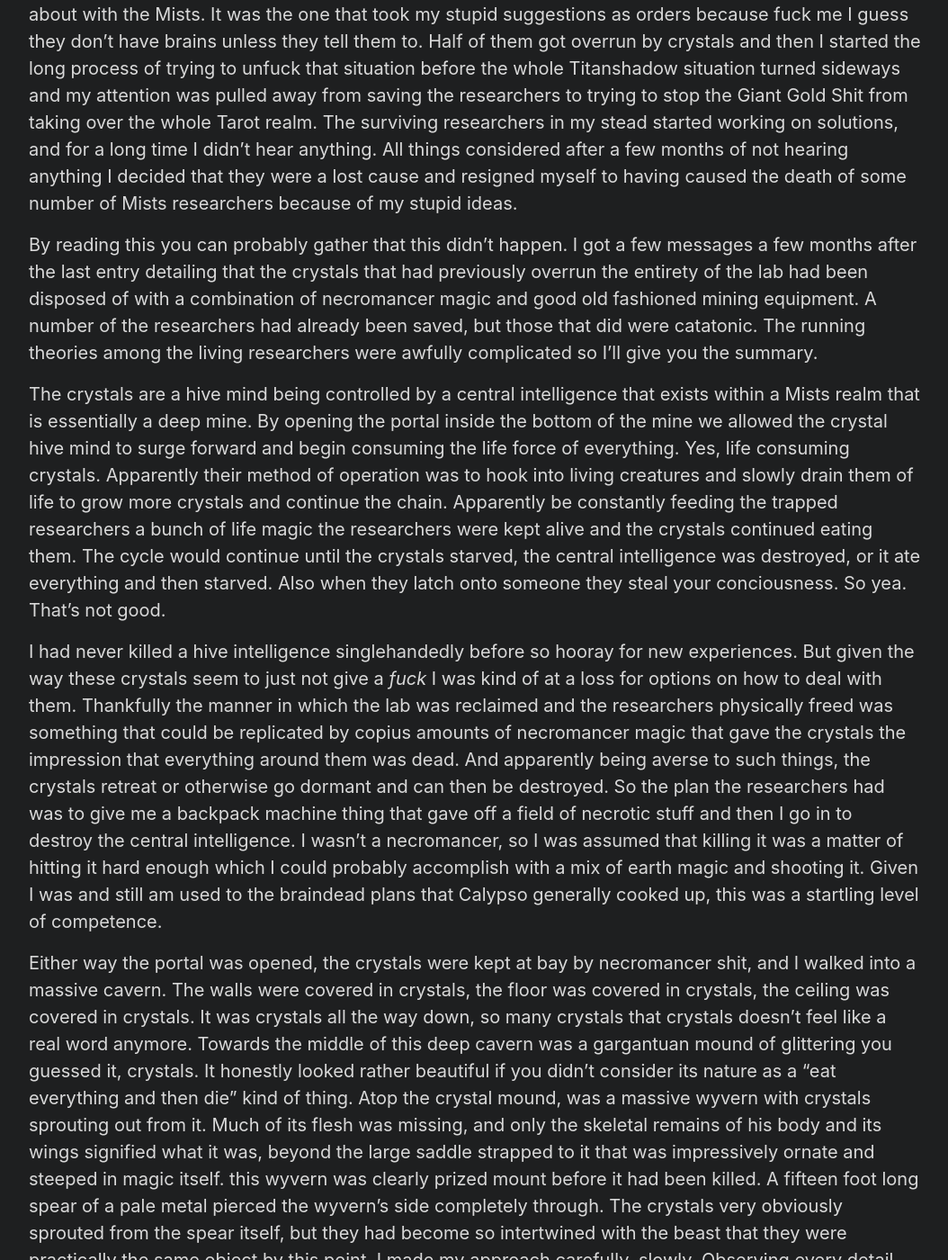
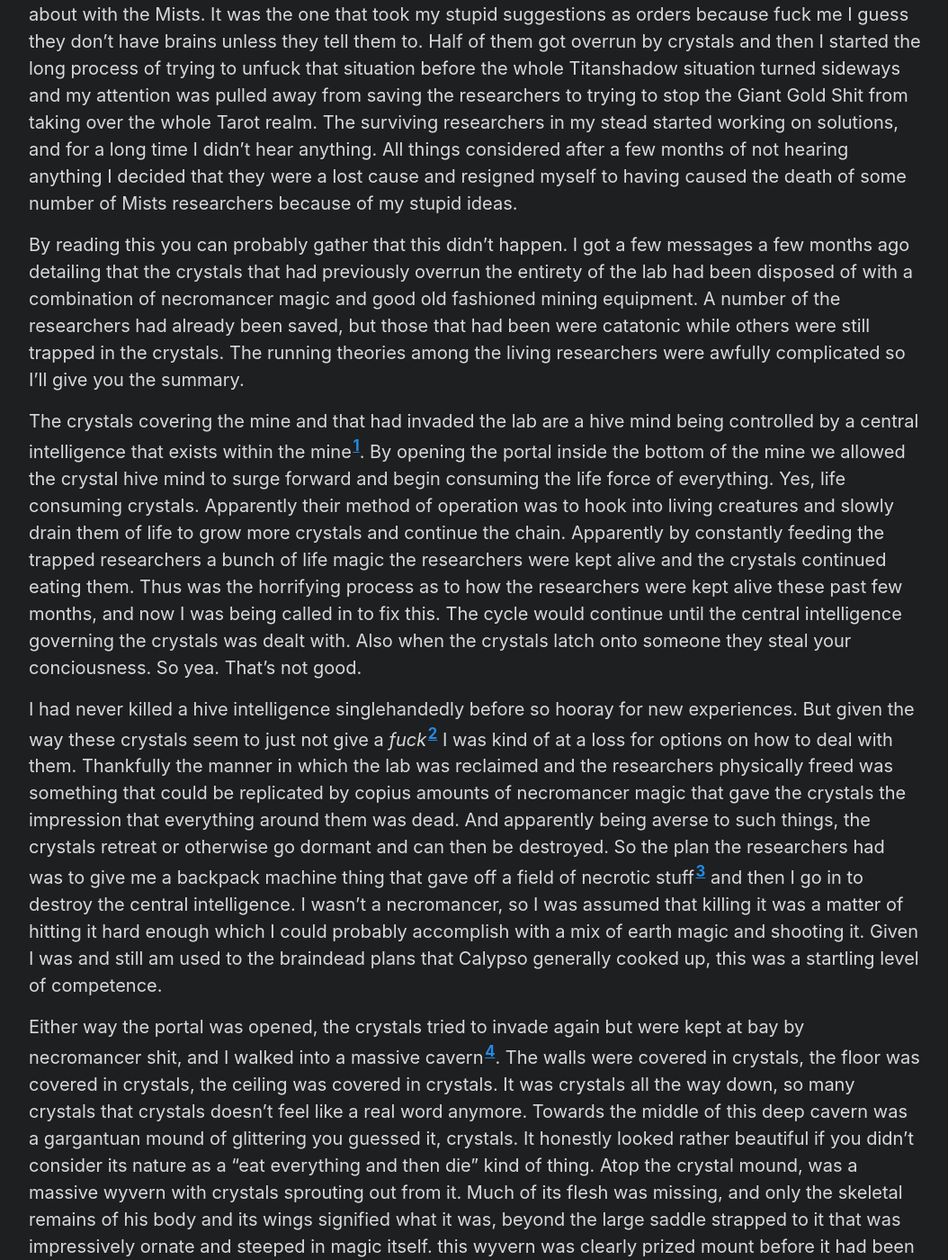
Before and after one commit to Desideratus1/Desideratus1.github.io, a Jekyll site: the page built from _posts/0038-01-01-fixed.md, in a window 1280 px wide and 1400 px high, scrolled down 206 px. Shown: the whole window at 90% size, without its empty margins (112-1166 px from the left). Built offline with Jekyll 4.4.1, drawn with Linux system fonts in a browser that asks for light colours; some of the changed text lies outside the part shown.

Commit message:
edits for Fixed

```diff
--- a/_posts/0038-01-01-fixed.md
+++ b/_posts/0038-01-01-fixed.md
@@ -9,15 +9,15 @@ post_number: 11
 
 So a while ago in "Rant" I talked about a krewe that worked in mapping exploring and generally messing about with the Mists. It was the one that took my stupid suggestions as orders because fuck me I guess they don't have brains unless they tell them to. Half of them got overrun by crystals and then I started the long process of trying to unfuck that situation before the whole Titanshadow situation turned sideways and my attention was pulled away from saving the researchers to trying to stop the Giant Gold Shit from taking over the whole Tarot realm. The surviving researchers in my stead started working on solutions, and for a long time I didn't hear anything. All things considered after a few months of not hearing anything I decided that they were a lost cause and resigned myself to having caused the death of some number of Mists researchers because of my stupid ideas.
 
-By reading this you can probably gather that this didn't happen. I got a few messages a few months after the last entry detailing that the crystals that had previously overrun the entirety of the lab had been disposed of with a combination of necromancer magic and good old fashioned mining equipment. A number of the researchers had already been saved, but those that did were catatonic. The running theories among the living researchers were awfully complicated so I'll give you the summary.
+By reading this you can probably gather that this didn't happen. I got a few messages a few months ago detailing that the crystals that had previously overrun the entirety of the lab had been disposed of with a combination of necromancer magic and good old fashioned mining equipment. A number of the researchers had already been saved, but those that had been were catatonic while others were still trapped in the crystals. The running theories among the living researchers were awfully complicated so I'll give you the summary.
 
-The crystals are a hive mind being controlled by a central intelligence that exists within a Mists realm that is essentially a deep mine. By opening the portal inside the bottom of the mine we allowed the crystal hive mind to surge forward and begin consuming the life force of everything. Yes, life consuming crystals. Apparently their method of operation was to hook into living creatures and slowly drain them of life to grow more crystals and continue the chain. Apparently be constantly feeding the trapped researchers a bunch of life magic the researchers were kept alive and the crystals continued eating them. The cycle would continue until the crystals starved, the central intelligence was destroyed, or it ate everything and then starved. Also when they latch onto someone they steal your conciousness. So yea. That's not good.
+The crystals covering the mine and that had invaded the lab are a hive mind being controlled by a central intelligence that exists within the mine[^fn-mine]. By opening the portal inside the bottom of the mine we allowed the crystal hive mind to surge forward and begin consuming the life force of everything. Yes, life consuming crystals. Apparently their method of operation was to hook into living creatures and slowly drain them of life to grow more crystals and continue the chain. Apparently by constantly feeding the trapped researchers a bunch of life magic the researchers were kept alive and the crystals continued eating them. Thus was the horrifying process as to how the researchers were kept alive these past few months, and now I was being called in to fix this. The cycle would continue until the central intelligence governing the crystals was dealt with. Also when the crystals latch onto someone they steal your conciousness. So yea. That's not good.
 
-I had never killed a hive intelligence singlehandedly before so hooray for new experiences. But given the way these crystals seem to just not give a *fuck* I was kind of at a loss for options on how to deal with them. Thankfully the manner in which the lab was reclaimed and the researchers physically freed was something that could be replicated by copius amounts of necromancer magic that gave the crystals the impression that everything around them was dead. And apparently being averse to such things, the crystals retreat or otherwise go dormant and can then be destroyed. So the plan the researchers had was to give me a backpack machine thing that gave off a field of necrotic stuff and then I go in to destroy the central intelligence. I wasn't a necromancer, so I was assumed that killing it was a matter of hitting it hard enough which I could probably accomplish with a mix of earth magic and shooting it. Given I was and still am used to the braindead plans that Calypso generally cooked up, this was a startling level of competence.
+I had never killed a hive intelligence singlehandedly before so hooray for new experiences. But given the way these crystals seem to just not give a *fuck*[^fn-resistant] I was kind of at a loss for options on how to deal with them. Thankfully the manner in which the lab was reclaimed and the researchers physically freed was something that could be replicated by copius amounts of necromancer magic that gave the crystals the impression that everything around them was dead. And apparently being averse to such things, the crystals retreat or otherwise go dormant and can then be destroyed. So the plan the researchers had was to give me a backpack machine thing that gave off a field of necrotic stuff[^fn-backpack] and then I go in to destroy the central intelligence. I wasn't a necromancer, so I was assumed that killing it was a matter of hitting it hard enough which I could probably accomplish with a mix of earth magic and shooting it. Given I was and still am used to the braindead plans that Calypso generally cooked up, this was a startling level of competence.
 
-Either way the portal was opened, the crystals were kept at bay by necromancer shit, and I walked into a massive cavern. The walls were covered in crystals, the floor was covered in crystals, the ceiling was covered in crystals. It was crystals all the way down, so many crystals that crystals doesn't feel like a real word anymore. Towards the middle of this deep cavern was a gargantuan mound of glittering you guessed it, crystals. It honestly looked rather beautiful if you didn't consider its nature as a "eat everything and then die" kind of thing. Atop the crystal mound, was a massive wyvern with crystals sprouting out from it. Much of its flesh was missing, and only the skeletal remains of his body and its wings signified what it was, beyond the large saddle strapped to it that was impressively ornate and steeped in magic itself. this wyvern was clearly prized mount before it had been killed. A fifteen foot long spear of a pale metal pierced the wyvern's side completely through. The crystals very obviously sprouted from the spear itself, but they had become so intertwined with the beast that they were practically the same object by this point. I made my approach carefully, slowly. Observing every detail, preparing for an attack that could come from anywhere.
+Either way the portal was opened, the crystals tried to invade again but were kept at bay by necromancer shit, and I walked into a massive cavern[^fn-archway]. The walls were covered in crystals, the floor was covered in crystals, the ceiling was covered in crystals. It was crystals all the way down, so many crystals that crystals doesn't feel like a real word anymore. Towards the middle of this deep cavern was a gargantuan mound of glittering you guessed it, crystals. It honestly looked rather beautiful if you didn't consider its nature as a "eat everything and then die" kind of thing. Atop the crystal mound, was a massive wyvern with crystals sprouting out from it. Much of its flesh was missing, and only the skeletal remains of his body and its wings signified what it was, beyond the large saddle strapped to it that was impressively ornate and steeped in magic itself. this wyvern was clearly prized mount before it had been killed. A fifteen foot long spear of a pale metal pierced the wyvern's side completely through. The crystals very obviously sprouted from the spear itself, but they had become so intertwined with the beast that they were practically the same object by this point. I made my approach carefully, slowly. Observing every detail, preparing for an attack that could come from anywhere.
 
-And then as I came within five feet of the beast, it spoke. Okay the beast didn't speak, the crystals spoke. And not just one crystal, the voice kind of came from everywhere. I assumed that the necrotic... Whatever from that backpack would essentially make me invisible, but I guess it was more of a ward than stealth. The crystals asked me who I was and I answered. A brief conversation ensued in which I demanded that the minds and bodies of the crystal-trapped researchers be released. Thankfully the crystal mass wasn't a complete asshole with no regard for anything but itself and the conversation actually yielded some useful information. Firstly, the crystals were indeed some sort of hive mind. The whisper came in waves from some central point and spread through the crystal mass, and this central point happened to be coming from within the dead wyvern itself. The crystals also feed on life. Which I guess wasn't that much of a startling discovery to be honest but the crystals confirming that this wasn't some malicious "I eat you because I'm evil" kind of thing gave me some hope that I wasn't going to have to fight it and I could perhaps negotiate.
+And then as I came within five feet of the beast, it spoke. Okay the beast didn't speak, the crystals spoke[^fn-spoke]. And not just one crystal, the voice kind of came from everywhere. I assumed that the necrotic... Whatever from that backpack would essentially make me invisible, but I guess it was more of a ward than stealth. The crystals asked me who I was and I answered. A brief conversation ensued in which I demanded that the minds and bodies of the crystal-trapped researchers be released. Thankfully the crystal mass wasn't a complete asshole with no regard for anything but itself and the conversation actually yielded some useful information. Firstly, the crystals were indeed some sort of hive mind. The whisper came in waves from some central point and spread through the crystal mass, and this central point happened to be coming from within the dead wyvern itself. The crystals also feed on life. Which I guess wasn't that much of a startling discovery to be honest but the crystals confirming that this wasn't some malicious "I eat you because I'm evil" kind of thing gave me some hope that I wasn't going to have to fight it and I could perhaps negotiate.
 
 So since the crystals needed to survive and I wanted the researchers to survive I had to somehow give it an offer that would be more enticing than some researchers. Not that I knew what the hell to offer it though. Not like I have life just laying around ready for me to grab it and toss it at a whack ass crystal monster thing.
 
@@ -32,6 +32,11 @@ Then came the matter of the spear. It was dormant, but oh my god a fifteen foot
 The crystal was made by some absolute fucking lunatic of a wizard enchanter person[^fn-enchanter] who designed this as a superweapon to be wielded by some equally fucking crazy champion that went around to different Mists realms and tore shit the fuck up. All life was consumed, all else was destroyed, and then this champion asshole went onto the next one like it was no big deal. The crystal was called "The Inevitable Winter" by a few people but it never really had a name. I personally call it "Everwinter" because that sounds cool to me and if you don't like it I invite you to track this thing down and rename it. Anyway the champion and Everwinter had a jolly good old time being absolute pricks to the rest of the universe until apparently the champion had a change of heart and saw Everwinter as a monster. So he brought it into the deepest pit he could find, and left it here. Also the wyvern was the champion's. The wyvern's name was a bunch of noises you would hear off of a windchime. Yes, the champion brought the wyvern down into the pit too, stabbed the spear varrying Everwinter into the heart of the wyvern, and left it here. So yea. That was a thing. Got a big spear though. Seems like Deldrimor steel but it's enchanted with cold magic or whatever so that's neat.
 
 
+[^fn-mine]: Mists realm. Weird stuff.
+[^fn-resistant]: The crystals were super fucking resistant to physical damage.
+[^fn-backpack]: I feel like I should have more information about how this all worked but I don't have the expertise to explain it.
+[^fn-archway]: The crystals grew into a very beautiful archway surrounding the portal. It was kind of nice, but horrifying.
+[^fn-spoke]: Imagine an absolute ton of whispers all saying the same thing in a rolling pattern and that's what it's like.
 [^fn-dhergos]: See Dhergos, the creator of the Tarot realm (Tarot adventure) for what happens when you think you can control something arguably more powerful than you.
 [^fn-confused]: The actual spoken words were: "You avoid battle? Have you lost your teeth? Your sense for blood? Battlefields always exist, there is no running from them. You fight, and you kill, and that is your duty. So it goes that we all live in service of the grand machine." I'm not sure if 'grand machine' is just a metaphor for how the universe works or a reference to some specific entity.
 [^fn-rare]: Which is pretty rare by my standards; Winning without something having to die.
```
